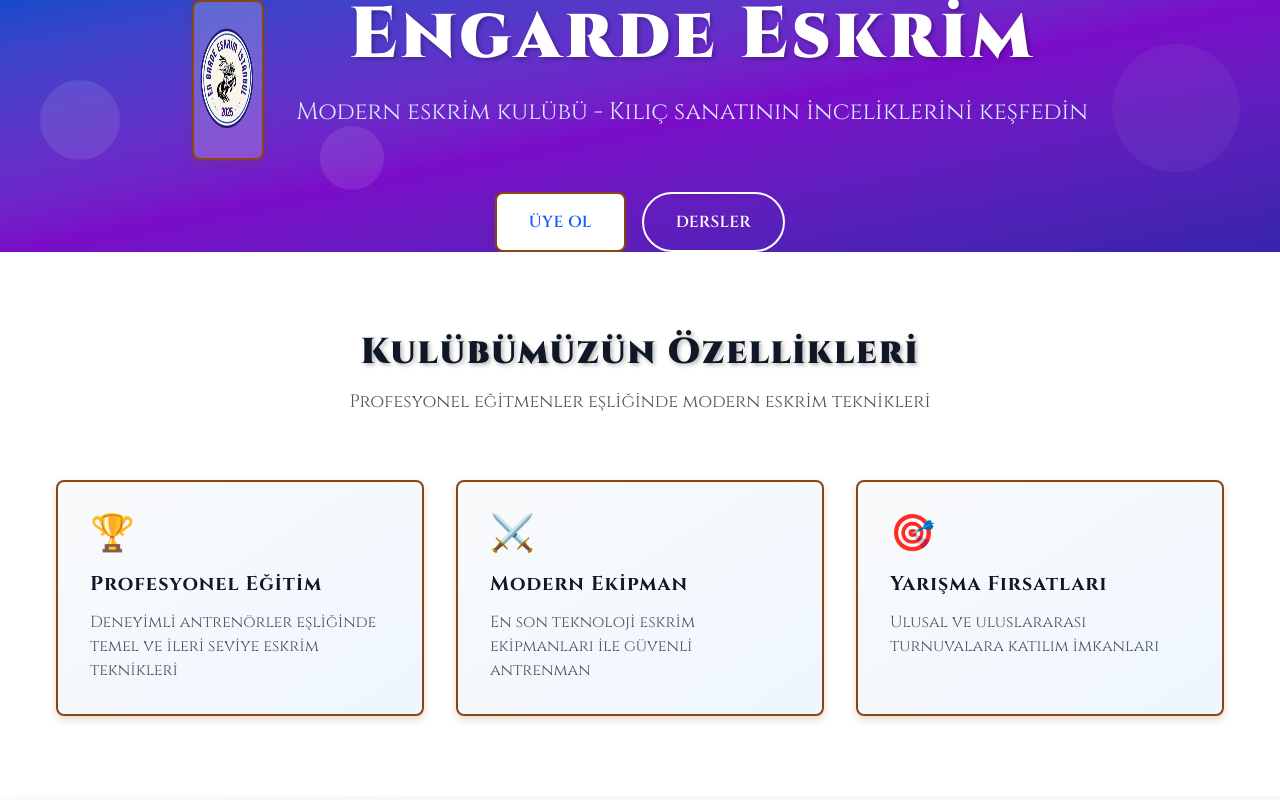
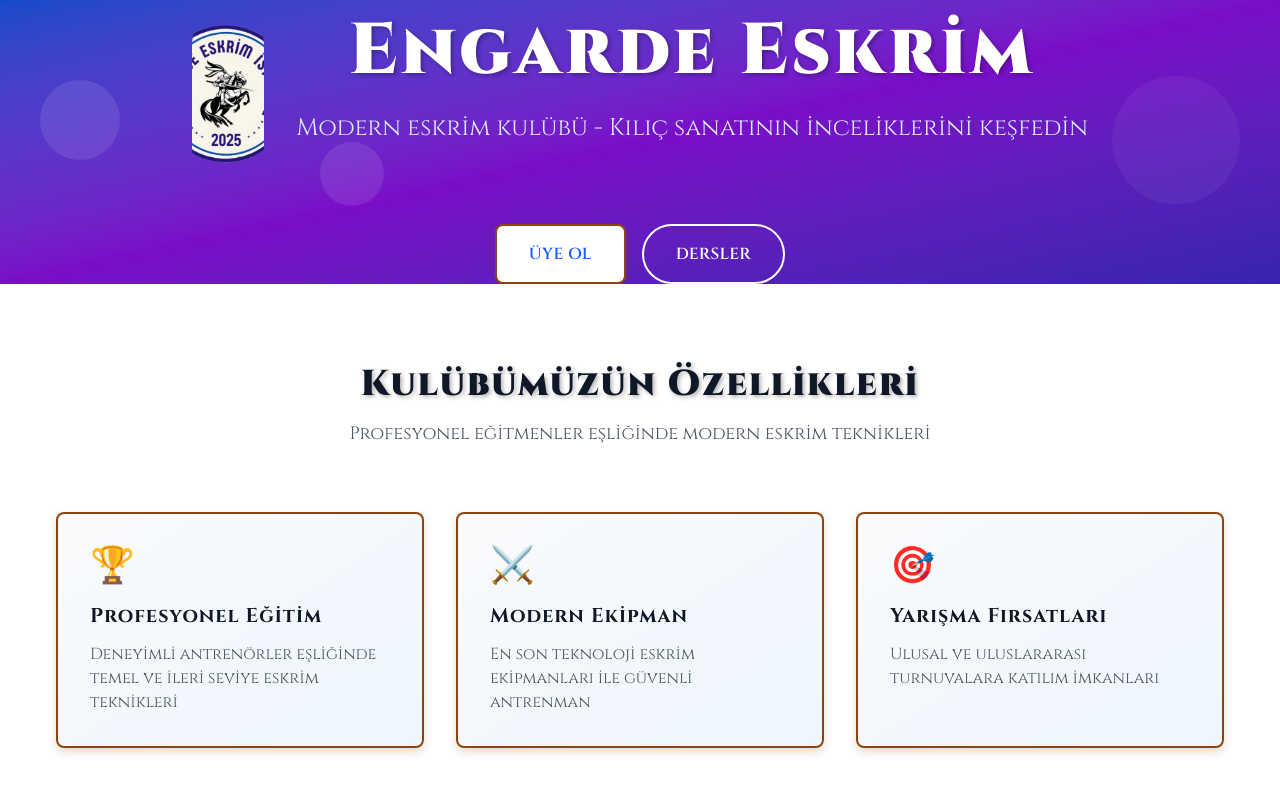
Before and after one commit to woodartcrafts/engarde-eskrim-kulubu, a Next.js app: page / in a window 1280 px wide. Shown: the top 800 px of the page. Built offline with nearby package versions, Linux system fonts and the light colour scheme.

Commit message:
Logo görünümü iyileştirildi - Şeffaf arka fon, kenar çizgileri kaldırıldı, tam yuvarlak ve büyütüldü

```diff
--- a/src/app/page.tsx
+++ b/src/app/page.tsx
@@ -9,13 +9,13 @@ export default function Home() {
         <div className="relative z-10 container mx-auto px-4 py-20 lg:py-32">
           <div className="text-center max-w-4xl mx-auto">
             <div className="flex flex-col lg:flex-row items-center justify-center gap-8 mb-8">
-              <div className="w-32 h-32 lg:w-40 lg:h-40 bg-white/20 rounded-full flex items-center justify-center animate-fade-in knight-border overflow-hidden">
+              <div className="w-40 h-40 lg:w-48 lg:h-48 flex items-center justify-center animate-fade-in overflow-hidden">
                 <Image
                   src="/engardelogo.png"
                   alt="Engarde Eskrim Logo"
-                  width={120}
-                  height={120}
-                  className="w-24 h-24 lg:w-32 lg:h-32 rounded-full"
+                  width={160}
+                  height={160}
+                  className="w-36 h-36 lg:w-44 lg:h-44 object-cover rounded-full"
                   priority
                 />
               </div>
```
